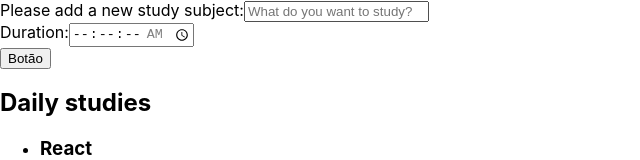
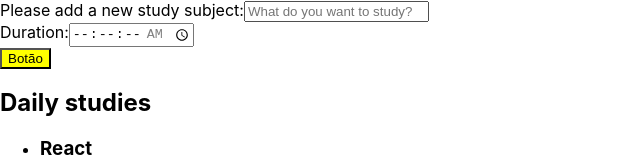
Before and after one commit to gsbcamargo/todo-react, a React (Create React App) app: page / in a window 1280 px wide. Shown: the top 160 px of the page, without its empty margins (0-640 px from the left). Built offline with nearby package versions, Linux system fonts and the light colour scheme; the HTML template or start-up script is replaced by a standard one.

Commit message:
adds inline styling for example purposes

```diff
--- a/src/components/button/index.tsx
+++ b/src/components/button/index.tsx
@@ -1,8 +1,12 @@
 import React from "react";
 
 const Button = () => {
+  const active = false;
+  const styles = {
+    backgroundColor: active ? 'green' : 'yellow'
+  }
   return (
-    <button>
+    <button style={styles}>
       Botão
     </button>
   )
```
